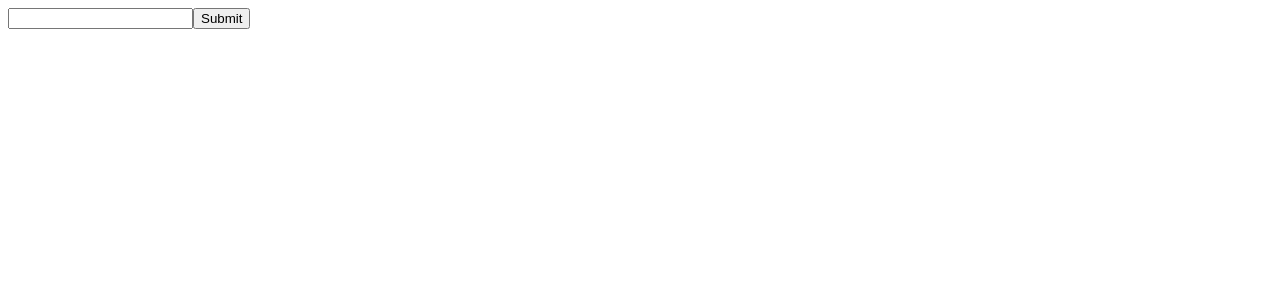
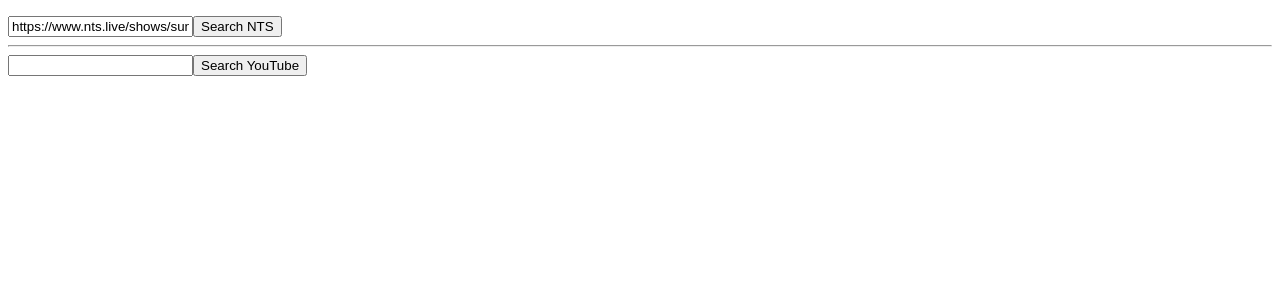
Before and after one commit to tedigc/nts-mix, a React (Create React App) app in the folder client/: page / in a window 1280 px wide. Shown: the top 300 px of the page. Built offline with nearby package versions, Linux system fonts and the light colour scheme.

Commit message:
Added successful YouTube API query (removed API key)

```diff
--- a/client/public/index.html
+++ b/client/public/index.html
@@ -4,37 +4,14 @@
     <meta charset="utf-8">
     <meta name="viewport" content="width=device-width, initial-scale=1, shrink-to-fit=no">
     <meta name="theme-color" content="#000000">
-    <!--
-      manifest.json provides metadata used when your web app is added to the
-      homescreen on Android. See https://developers.google.com/web/fundamentals/engage-and-retain/web-app-manifest/
-    -->
     <link rel="manifest" href="%PUBLIC_URL%/manifest.json">
     <link rel="shortcut icon" href="%PUBLIC_URL%/favicon.ico">
-    <!--
-      Notice the use of %PUBLIC_URL% in the tags above.
-      It will be replaced with the URL of the `public` folder during the build.
-      Only files inside the `public` folder can be referenced from the HTML.
-
-      Unlike "/favicon.ico" or "favicon.ico", "%PUBLIC_URL%/favicon.ico" will
-      work correctly both with client-side routing and a non-root public URL.
-      Learn how to configure a non-root public URL by running `npm run build`.
-    -->
-    <title>React App</title>
+    <title>NTS Playlist</title>
   </head>
   <body>
     <noscript>
       You need to enable JavaScript to run this app.
     </noscript>
     <div id="root"></div>
-    <!--
-      This HTML file is a template.
-      If you open it directly in the browser, you will see an empty page.
-
-      You can add webfonts, meta tags, or analytics to this file.
-      The build step will place the bundled scripts into the <body> tag.
-
-      To begin the development, run `npm start` or `yarn start`.
-      To create a production bundle, use `npm run build` or `yarn build`.
-    -->
   </body>
 </html>
--- a/client/src/App.js
+++ b/client/src/App.js
@@ -1,17 +1,57 @@
+/* global gapi */
+
 import React, { Component } from 'react';
 import axios from 'axios';
 
+/**
+ * example NTS search: https://www.nts.live/shows/sun-cut/episodes/sun-cut-27th-november-2017
+ */
+
+let API_KEY = "";
+
 class App extends Component {
+
+  state = {
+    url   : 'https://www.nts.live/shows/sun-cut/episodes/sun-cut-27th-november-2017',
+    search: '',
+    gapiReady: false,
+    tracklist: []
+  };
 
   constructor(props) {
     super(props);
-    this.state = { url : '' };
     this.handleChange = this.handleChange.bind(this);
     this.handleSubmit = this.handleSubmit.bind(this);
+    this.apiTest = this.apiTest.bind(this);
+  }
+
+  loadYoutubeAPI() {
+    const script = document.createElement("script");
+    script.src = "https://apis.google.com/js/api.js";
+    script.onload = () => {
+      gapi.load('client', () => {
+        gapi.client.setApiKey(API_KEY);
+        gapi.client.load('youtube', 'v3', () => {
+          this.setState({ gapiReady: true });
+        });
+      });
+    }
+
+    document.body.appendChild(script);
+  }
+
+  componentDidMount() {
+    this.loadYoutubeAPI();
   }
 
   handleChange(event) {
-    this.setState({ url : event.target.value });
+    event.preventDefault();
+    if(event.target.name === "nts-link") {
+      this.setState({ url : event.target.value });
+    }
+    if(event.target.name === "yt-search") {
+      this.setState({ search : event.target.value });
+    }
   }
 
   handleSubmit(event) {
@@ -20,19 +60,49 @@ class App extends Component {
     axios.post('/api/submit', { url })
       .then((result) => {
         const { tracklist } = result.data;
-        for(let track of tracklist) {
+        this.setState({ tracklist });
+        for(let track of this.state.tracklist) {
           console.log(track);
         }
       });
   }
 
+  apiTest(event) {
+    event.preventDefault();
+    let { search } = this.state;
+    let request = gapi.client.youtube.search.list({
+      part      : "snippet",
+      type      : "video",
+      q         : this.state.search,
+      maxResults: 3,
+      order     : "viewCount",
+    });
+    request.execute((res) => {
+      console.log(res);
+    });
+    console.log(`API Test - ${search}`);
+  }
+
   render() {
     return (
       <div className="App">
+
+        <p>{this.state.gapiReady}</p>
+
+        {/* NTS Track List Search */}
         <form onSubmit={this.handleSubmit}>
           <input type="text" name="nts-link" value={this.state.url} onChange={this.handleChange} />
-          <button>Submit</button>
+          <button>Search NTS</button>
         </form>
+
+        <hr/>
+
+        {/* Temporary YouTube API Test */}
+        <form onSubmit={this.apiTest}>
+          <input type="text" name="yt-search" value={this.state.search} onChange={this.handleChange} />
+          <button>Search YouTube</button>
+        </form>
+
       </div>
     );
   }
```
Also changed, not shown: 2 other files (tests, documents, lock files or other folders).
